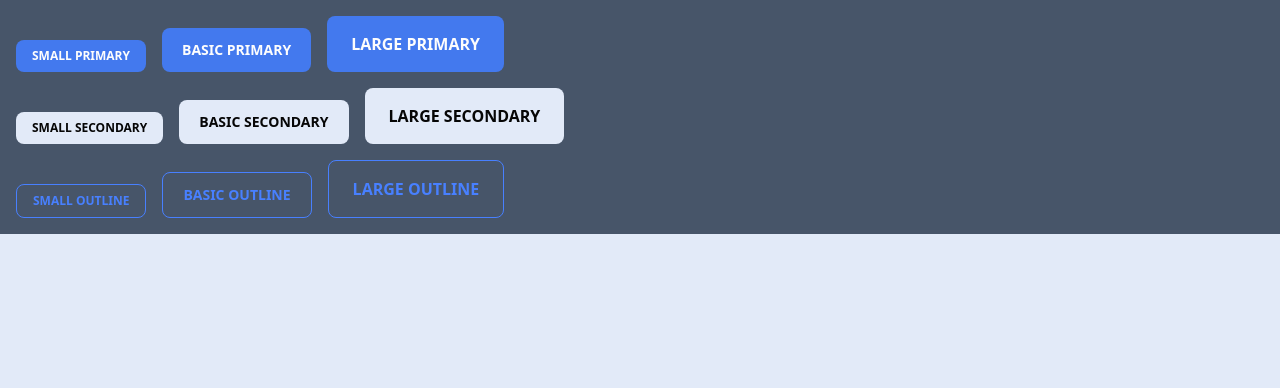
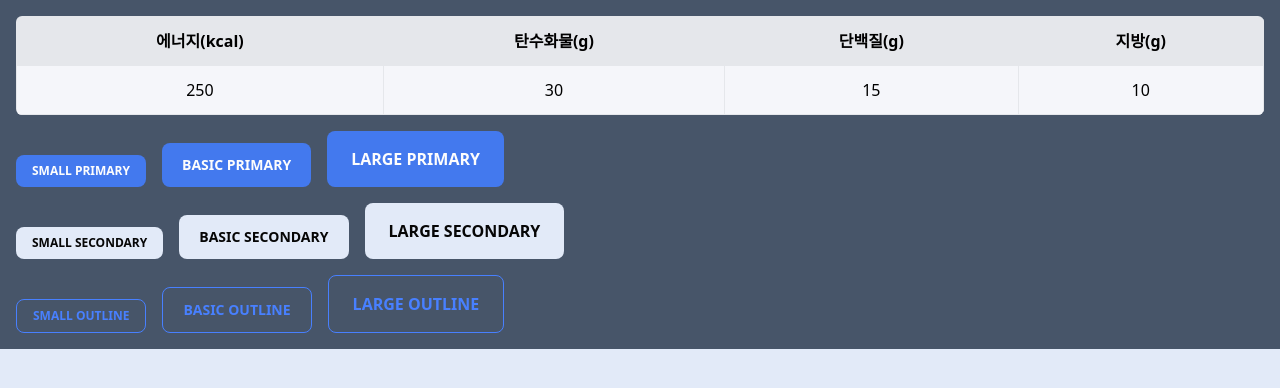
Before and after one commit to devping-kr/NNplanner-FE, a Next.js app: page /woorim in a window 1280 px wide. Shown: the top 388 px of the page. Built offline with nearby package versions, Linux system fonts and the light colour scheme.

Commit message:
Feat: Table 공통 컴포넌트 구현

```diff
--- a/src/app/woorim/page.tsx
+++ b/src/app/woorim/page.tsx
@@ -1,10 +1,19 @@
 'use client';
 
 import Button from '@/components/Button/Button';
+import Table from '@/components/Table';
+
+const tableData = {
+  '에너지(kcal)': 250,
+  '탄수화물(g)': 30,
+  '단백질(g)': 15,
+  '지방(g)': 10,
+};
 
 const page = () => {
   return (
     <div className='flex flex-col gap-4 p-4 bg-slate-600 w-full h-full'>
+      <Table data={tableData} />
       <div className='flex gap-4 items-end'>
         <Button variant='primary' size='small' width='fit'>
           SMALL PRIMARY
--- /dev/null
+++ b/src/components/Table/index.tsx
@@ -0,0 +1,41 @@
+'use client';
+
+import { useMemo } from 'react';
+
+type TableProps = {
+  data: Record<string, string | number>;
+};
+
+const Table = ({ data }: TableProps) => {
+  const headers = useMemo(() => Object.keys(data), [data]);
+
+  return (
+    <div className='overflow-hidden rounded-md'>
+      <table className='w-full text-center border-collapse'>
+        <thead>
+          <tr>
+            {headers.map((header) => (
+              <th
+                key={header}
+                className='bg-thead border border-thead p-3 font-semibold'
+              >
+                {header}
+              </th>
+            ))}
+          </tr>
+        </thead>
+        <tbody>
+          <tr>
+            {headers.map((header) => (
+              <td key={header} className='bg-primary p-3 border border-x-thead'>
+                {data[header] ?? '-'}
+              </td>
+            ))}
+          </tr>
+        </tbody>
+      </table>
+    </div>
+  );
+};
+
+export default Table;
--- a/tailwind.config.ts
+++ b/tailwind.config.ts
@@ -4,6 +4,7 @@ const colors = {
   buttonOutline: '#4880FF',
   buttonOutlineHover: '#2D6CFC',
   buttonOutlineActive: '#0F58FE',
+  thead: '#E5E7EB',
 };
 
 const config: Config = {
@@ -27,6 +28,7 @@ const config: Config = {
         buttonSecondary: '#E2EAF8',
         buttonSecondaryHover: '#D7DFEC',
         buttonSecondaryActive: '#CBD1DD',
+        thead: colors.thead,
       },
       textColor: {
         primary: '#FDFDFD',
@@ -43,6 +45,7 @@ const config: Config = {
         buttonOutline: colors.buttonOutline,
         buttonOutlineHover: colors.buttonOutlineHover,
         buttonOutlineActive: colors.buttonOutlineActive,
+        thead: colors.thead,
       },
     },
   },
```
